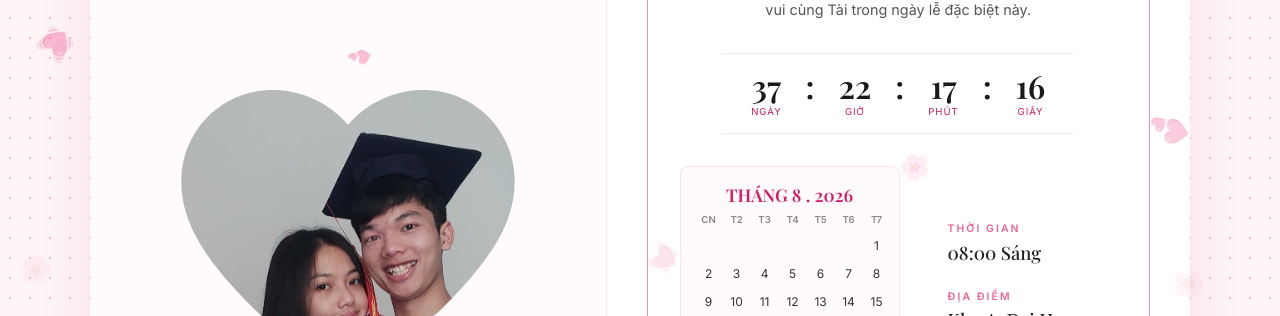
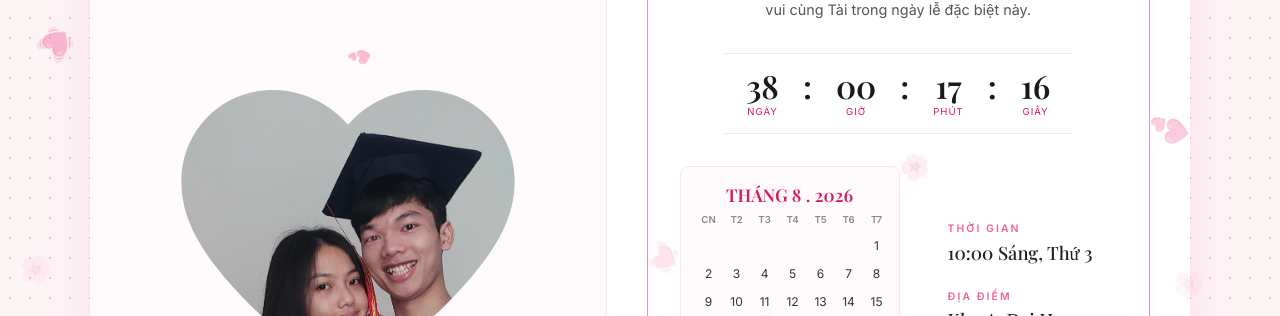
Before and after one commit to ngotai109/thieptotnghiepngokhactai, a React (Vite) app: page / in a window 1280 px wide. Shown: the part 392-708 px from the top of the page. Built offline with nearby package versions, Linux system fonts and the light colour scheme; a web font is replaced by a local one.

Commit message:
Update graduation time to 10:00 AM on Tuesday

```diff
--- a/src/App.jsx
+++ b/src/App.jsx
@@ -7,7 +7,7 @@ function App() {
   const [timeLeft, setTimeLeft] = useState({ ngày: 0, giờ: 0, phút: 0, giây: 0 });
 
   useEffect(() => {
-    const targetDate = new Date('2026-08-18T08:00:00');
+    const targetDate = new Date('2026-08-18T10:00:00');
 
     const timer = setInterval(() => {
       const difference = targetDate.getTime() - new Date().getTime();
@@ -162,7 +162,7 @@ function App() {
               <div className="details">
                 <div className="detail-row">
                   <span className="detail-label">Thời gian</span>
-                  <span className="detail-value">08:00 Sáng</span>
+                  <span className="detail-value">10:00 Sáng, Thứ 3</span>
                 </div>
                 <div className="detail-row">
                   <span className="detail-label">Địa điểm</span>
```
